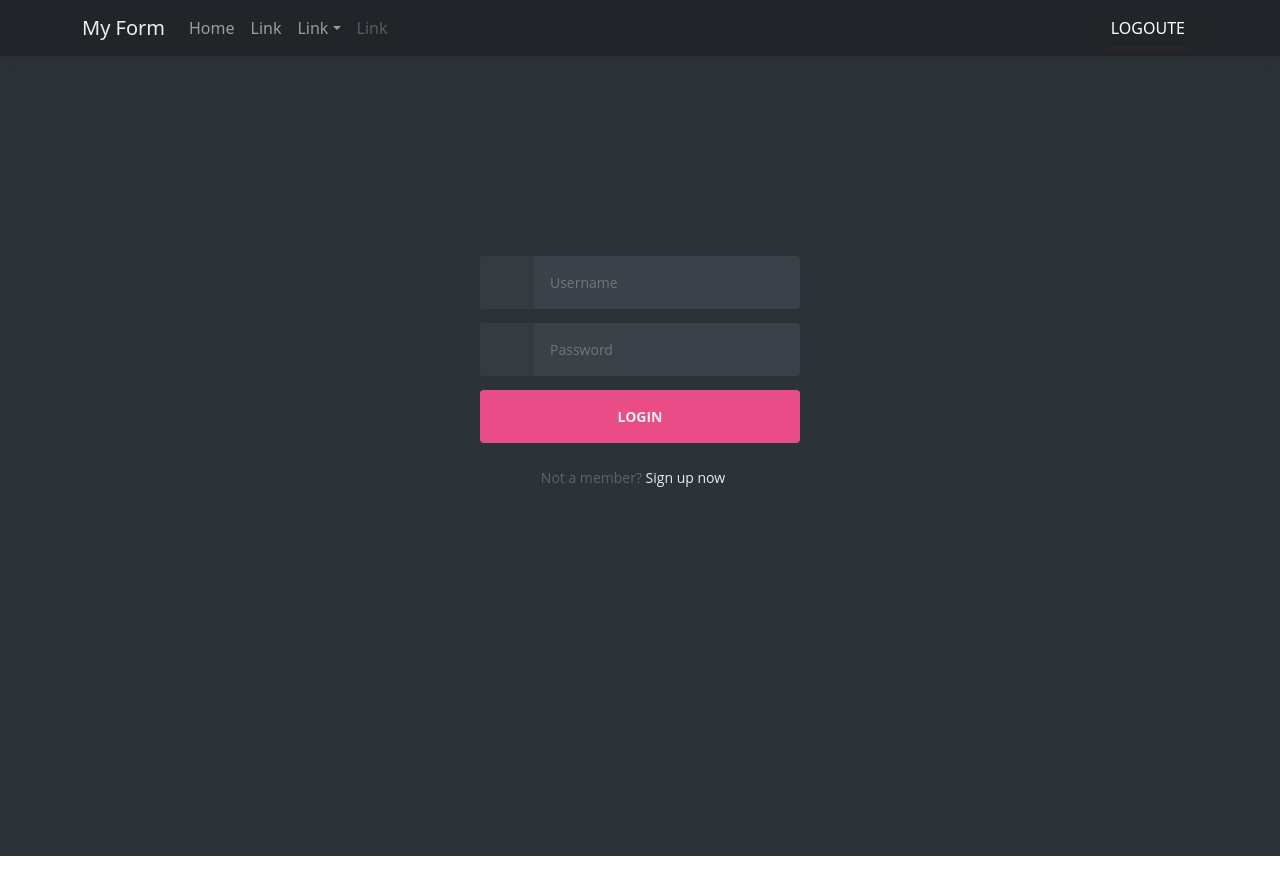
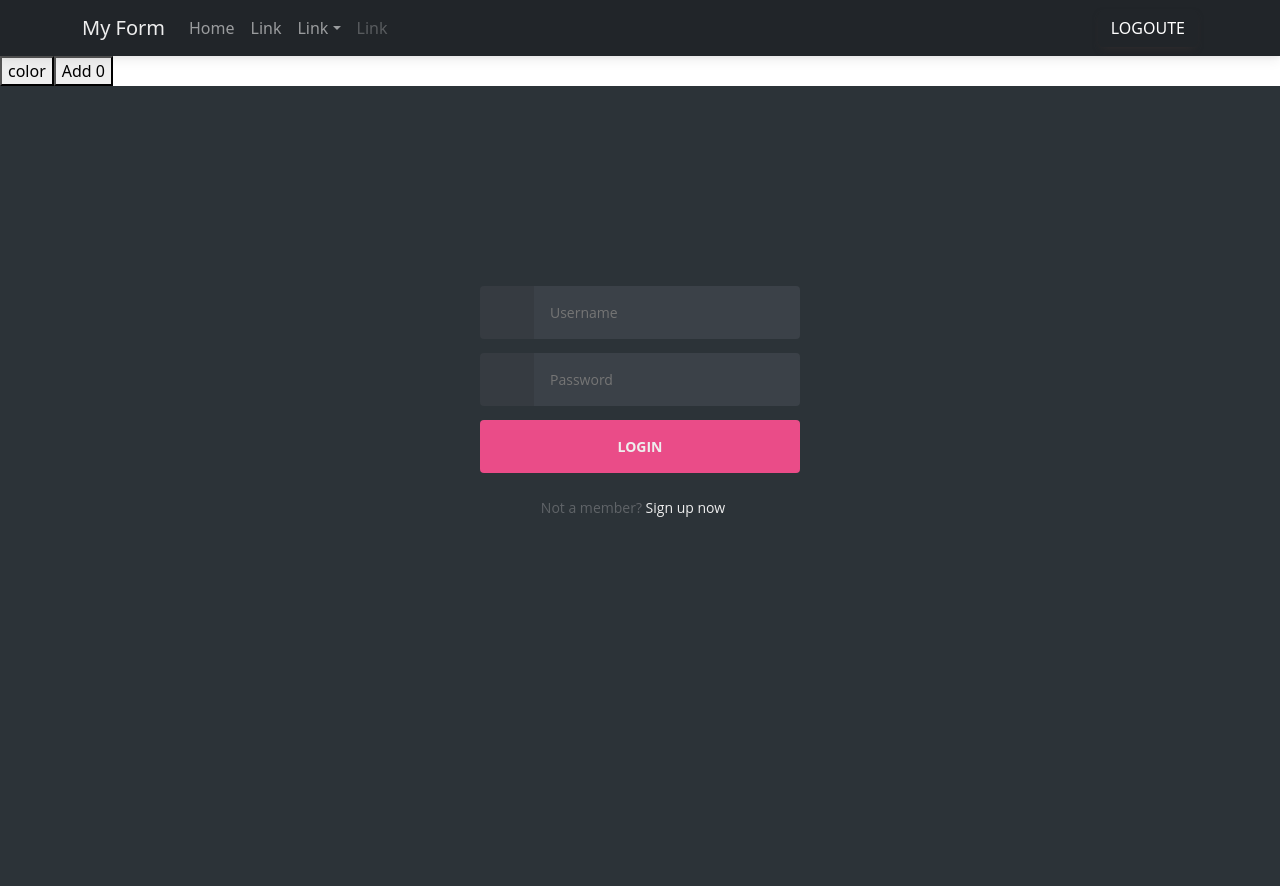
Before and after one commit to abduhamidweb/LoginRegister-in-Redux-Toolkid, a React (Vite) app: page /login in a window 1280 px wide. Before the commit the page ends 856 px from the top, so only its background shows below. Built offline with nearby package versions, Linux system fonts and the light colour scheme.

Commit message:
counter test

```diff
--- a/src/pages/Login/Login.jsx
+++ b/src/pages/Login/Login.jsx
@@ -4,10 +4,11 @@ import Inputs from '../../components/Input/Input'
 import { Link } from 'react-router-dom'
 import { useDispatch, useSelector } from 'react-redux'
 import { loginUserStart } from '../../slice/auth'
+import { setCount , changBackgraund} from '../../slice/auth'
 const Login = () => {
   const [loginUser, setLoginUser] = useState('')
   const [loginCheck, setLoginCheck] = useState('')
-  const { isLoading } = useSelector((state) => state.auth)
+  const { isLoading, count, color } = useSelector((state) => state.auth)
   const dispach = useDispatch()
   function hendlerFrom(e) {
     e.preventDefault()
@@ -15,6 +16,12 @@ const Login = () => {
   }
   return (
     <>
+      <button onClick={() => { dispach(changBackgraund()) }}>  color {color}</button>
+      <button onClick={() =>
+        dispach(setCount()
+
+
+        )}> Add {count} </button>
       <div className='loginBg'>
         <div className='grid'>
           <form
--- a/src/slice/auth.jsx
+++ b/src/slice/auth.jsx
@@ -4,15 +4,30 @@ const initialState = {
   loggedIn: false,
   error: null,
   user: null,
+  count: 0,
+};
+const backgraung = {
+  color: "#FFFFFF",
+  backGraundColor: "#0000",
 }
+// console.log(initialState.count);
 export const authSlice = createSlice({
   name: 'auth',
   initialState,
+  backgraung,
+
   reducers: {
+    changBackgraund: (state2) => {
+      state2.color = `fff`
+    },
     // LOGIN
     loginUserStart: (state) => {
       state.isLoading = true
     },
+    setCount: (state) => {
+      state.count += 1
+    },
+
     loginUserSuccess: (state) => {},
     loginUserFailure: (state) => {},
     // LOGIN
@@ -34,5 +49,7 @@ export const {
   registerUserStart,
   registernUserSuccess,
   registerUserFailure,
+  changBackgraund,
+  setCount,
 } = authSlice.actions
 export default authSlice.reducer
```
